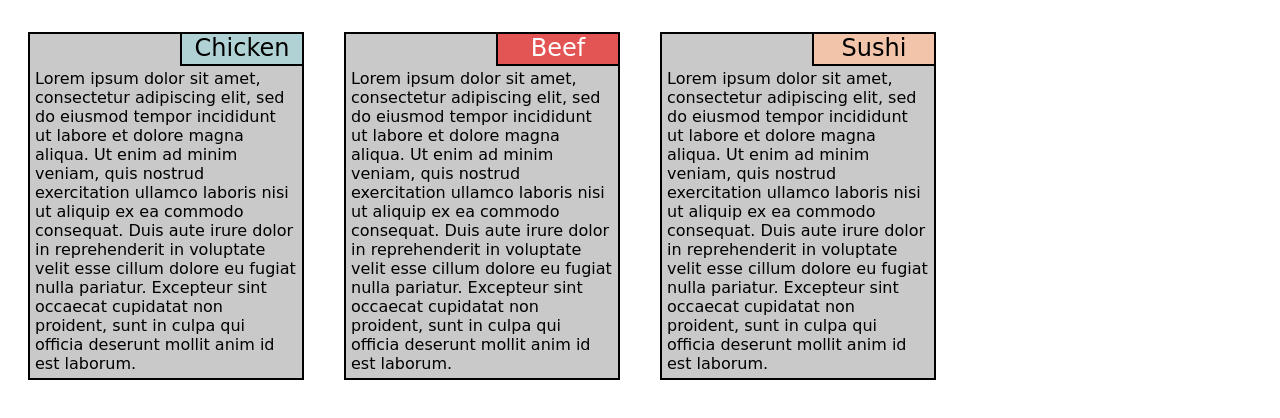
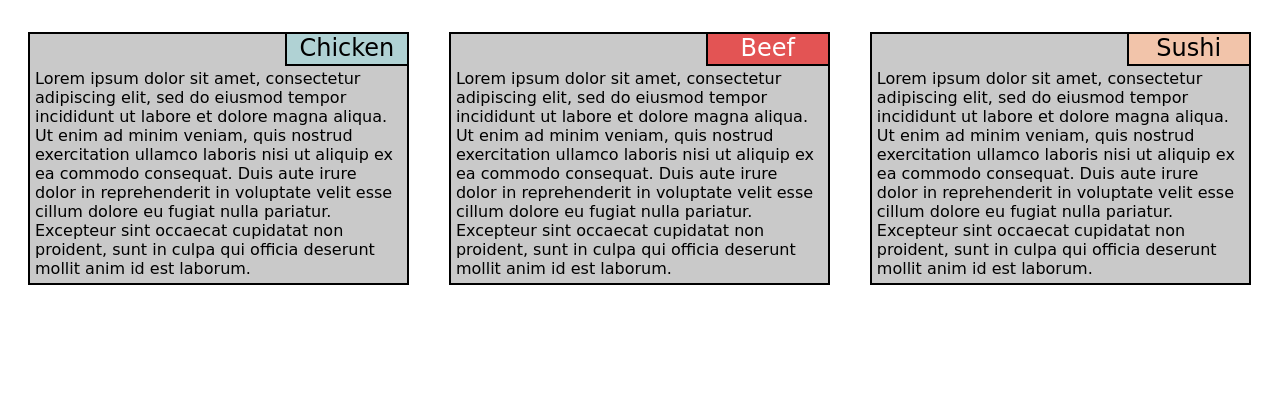
Before and after one commit to fahmy12/cousera-module2-solution, a plain HTML site: page index.html in a window 1280 px wide. Shown: the part 62-480 px from the top of the page. Drawn offline with Linux system fonts and the light colour scheme.

Commit message:
css final

```diff
--- a/css.css
+++ b/css.css
@@ -67,6 +67,7 @@ small {
   width: 100%;
 
 
+
 }
 
 /********** Large devices only **********/
@@ -77,7 +78,7 @@ small {
   }
 
   .col-lg-3 {
-    width: 25%;
+    width: 33.3%;
   }
 
   .col-lg-6 {
```
